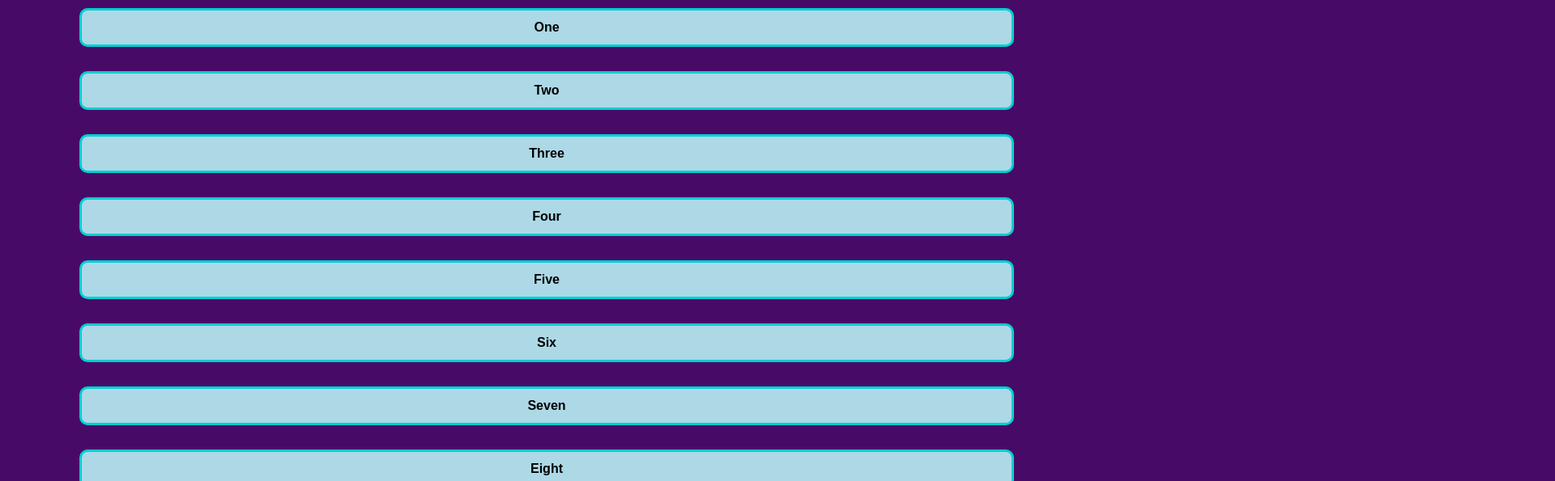
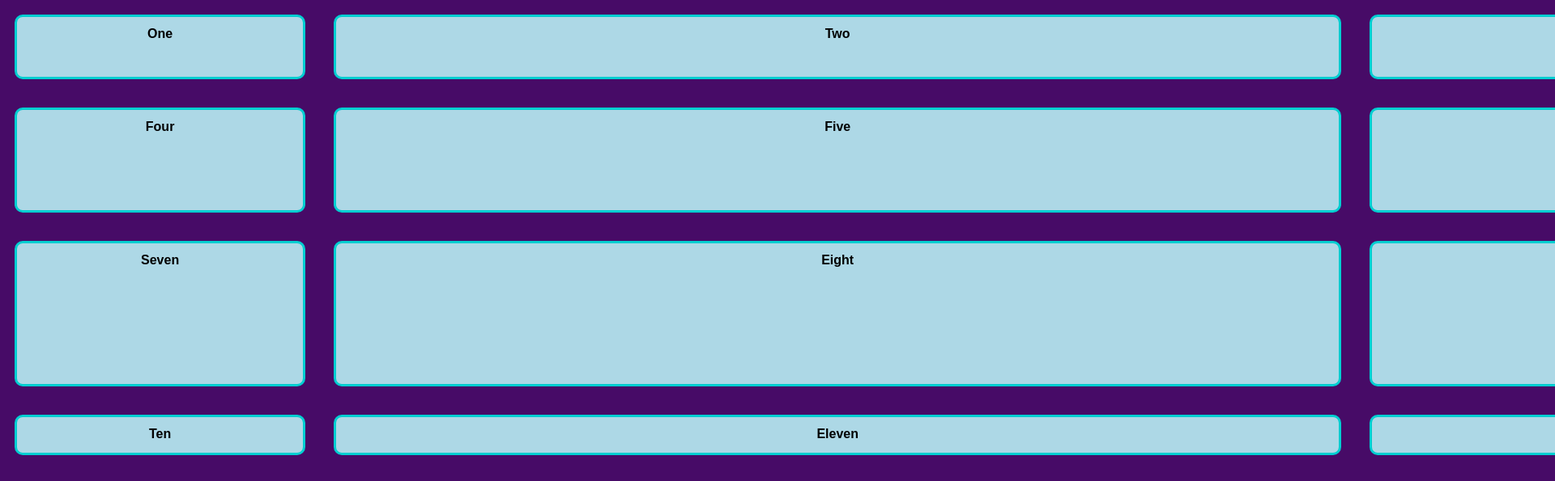
Before and after one commit to Liana-aspiringdev/spacing-livecode, a plain HTML site: page index.html in a window 1280 px wide. Shown: the top 595 px of the page at 81% size, 1920 px wide, since content can reach past the window. Drawn offline with Linux system fonts and the light colour scheme.

Commit message:
Changed up grids (margin, border, etc.)

```diff
--- a/index.html
+++ b/index.html
@@ -7,6 +7,7 @@
   <link rel="stylesheet" href="styles.css">
 </head>
 <body>
+  <div class="myContainer">
     <div class="number">One</div>
     <div class="number">Two</div>
     <div class="number">Three</div>
@@ -31,5 +32,6 @@
     <div class="number">Twenty-Two</div>
     <div class="number">Twenty-Three</div>
     <div class="number">Twenty-Four</div>
+    </div>
 </body>
 </html>
--- a/styles.css
+++ b/styles.css
@@ -8,7 +8,7 @@ body {
   text-align: center;
   border-radius: 10px;
   font-weight: bold;
-  margin: 10px 20px 30px 90px;
+  margin: 10px;
   border: 3px darkturquoise solid;
   padding: 12px;
   /*
@@ -16,3 +16,12 @@ body {
   My Busted PC
   */
 }
+/* Select an elemenet with the myContainer class */
+.myContainer {
+  display: grid;
+
+  grid-template-columns: 30% 100% 50%;
+  grid-template-rows: 100px 150px 200px 70px 300px;
+  grid-gap: 15px;
+
+}
```
